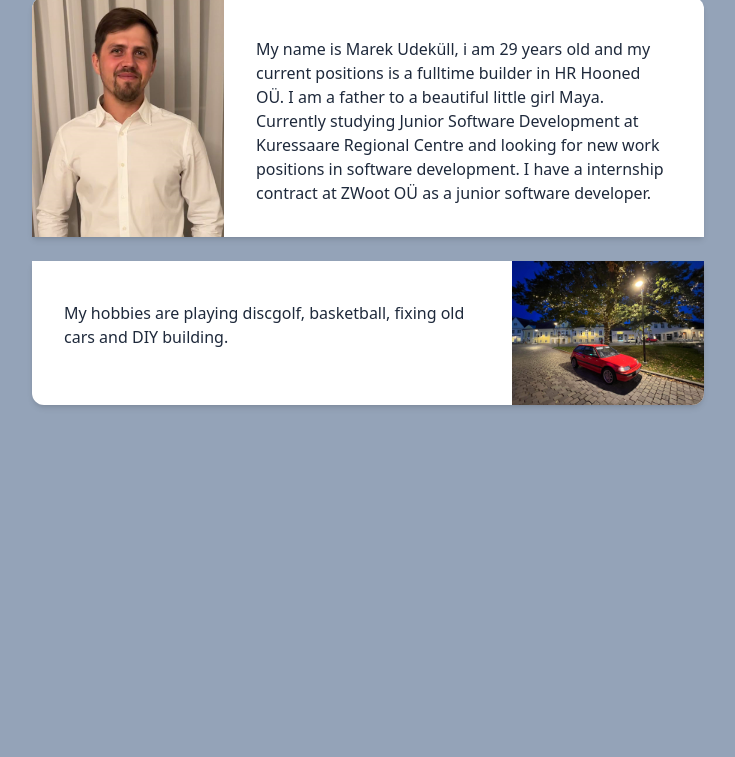
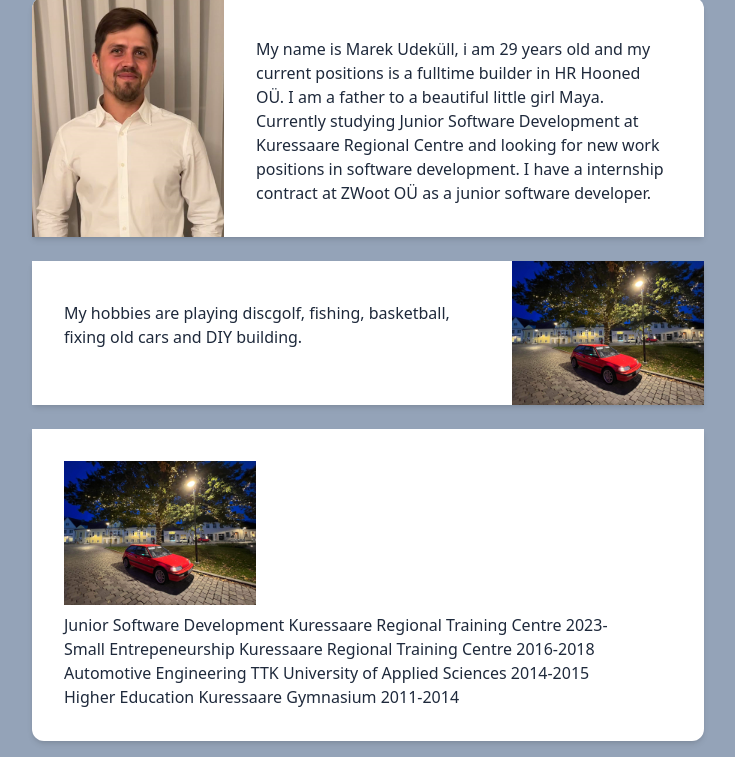
Before and after one commit to udekas/karliHindamine, a website: page src/index.html in a window 1280 px wide. Shown: the part 103-860 px from the top of the page, without its empty margins (272-1007 px from the left). Before the commit the page ends 800 px from the top, so only its background shows below. Drawn offline with Linux system fonts and the light colour scheme.

Commit message:
second commit

```diff
--- a/src/index.html
+++ b/src/index.html
@@ -39,11 +39,11 @@
     </div>
     <section #hobbies>
       <div
-        class="max-w-md mx-auto bg-white rounded-b-xl shadow-md overflow-hidden md:max-w-2xl">
+        class="max-w-md mx-auto bg-white shadow-md overflow-hidden md:max-w-2xl">
         <div class="md:flex">
           <div class="p-8 text-center sm:text-left" >
             <p class="mt-2 text-slate-800">
-              My hobbies are playing discgolf, basketball, fixing old cars and DIY building.
+              My hobbies are playing discgolf, fishing, basketball, fixing old cars and DIY building.
             </p>
           </div>
           <div class="md:shrink-0">
@@ -56,5 +56,30 @@
         </div>
       </div>
     </section>
+    <div>
+        <br>
+    </div>
+    <section #education>
+<div
+        class="max-w-md mx-auto bg-white rounded-b-xl shadow-md overflow-hidden md:max-w-2xl">
+        <div class="md:flex">
+          </div>
+          <div class="p-8 text-center sm:text-left" >
+            <div class="md:shrink-0">
+            <img
+              class="h-full w-full object-cover md:h-full md:w-48"
+              src="/assets/IMG_3637(1).JPG"
+              alt="car"
+            />
+            <p class="mt-2 text-slate-800">
+               Junior Software Development Kuressaare Regional Training Centre 2023- <br>
+               Small Entrepeneurship Kuressaare Regional Training Centre 2016-2018 <br>
+               Automotive Engineering TTK University of Applied Sciences 2014-2015 <br>
+               Higher Education  Kuressaare Gymnasium 2011-2014
+            </p>
+          </div>
+        </div>
+      </div>
+    </section>
   </body>
 </html>
```
